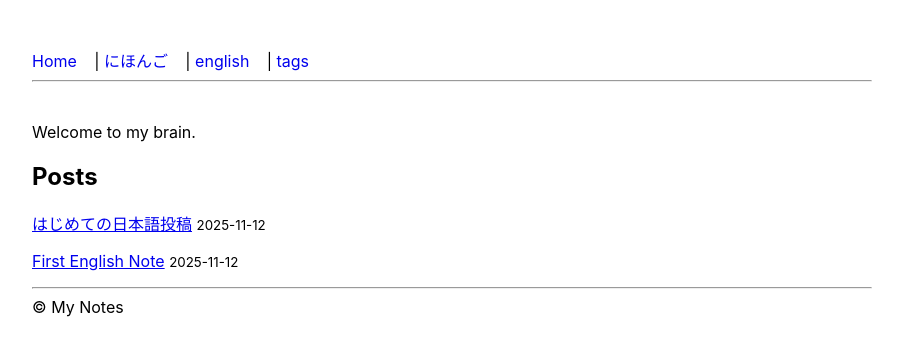
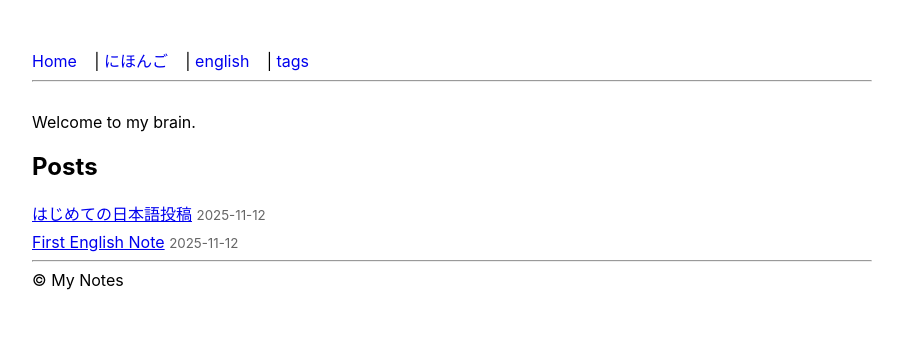
Before and after one commit to tsuredurenarumamani/notes, a Jekyll site: the page built from index.md, in a window 1280 px wide. Shown: the top 356 px of the page, without its empty margins (188-1091 px from the left). Built offline with Jekyll 4.4.1, drawn with Linux system fonts in a browser that asks for light colours.

Commit message:
Update style.css

```diff
--- a/assets/style.css
+++ b/assets/style.css
@@ -2,3 +2,7 @@ body{max-width:840px;margin:2rem auto;padding:0 1rem;
      font-family:-apple-system,BlinkMacSystemFont,"Segoe UI",Roboto,"Noto Sans JP",sans-serif;}
 header a{margin-right:.8rem;text-decoration:none}
 img{max-width:100%;height:auto}
+p{ margin:.4rem 0; }
+ul { padding-left: 1.2rem; }
+li { margin: .25rem 0; }
+small{ color:#666; }
```
